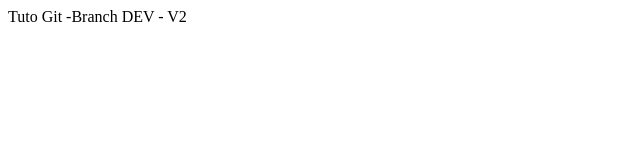
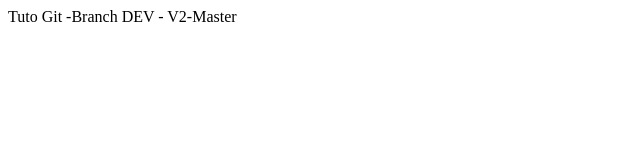
Before and after one commit to ZikoBanaoui/tuto-git, a plain HTML site: page index.html in a window 1280 px wide. Shown: the full height of the page, 0-640 px from the left. Drawn offline with Linux system fonts and the light colour scheme.

Commit message:
master branch

```diff
--- a/index.html
+++ b/index.html
@@ -4,6 +4,6 @@
     </head>
 
     <body>
-        <p>Tuto Git -Branch DEV - V2</p>
+        <p>Tuto Git -Branch DEV - V2-Master</p>
     </body>
 </html>
```
